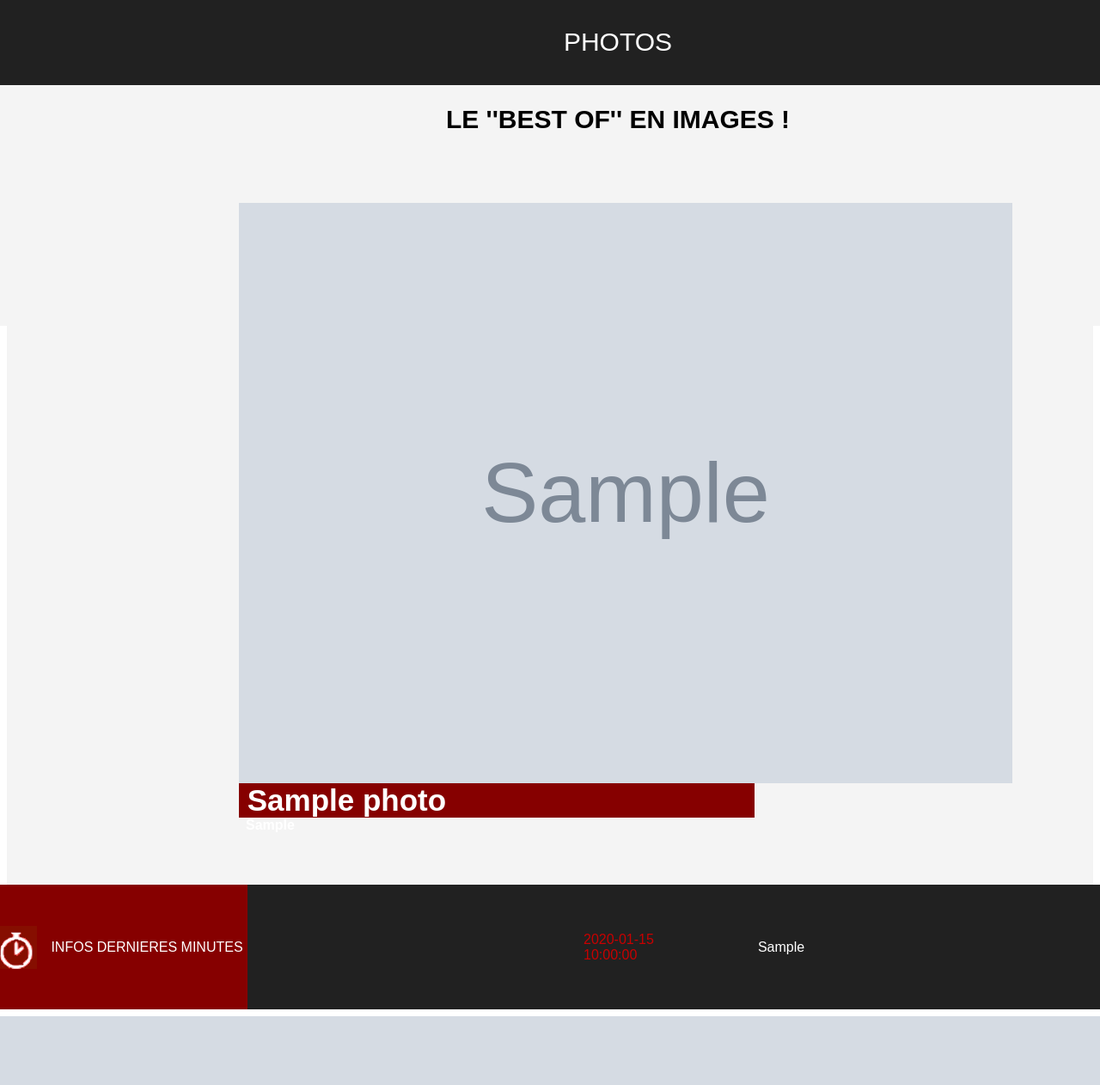
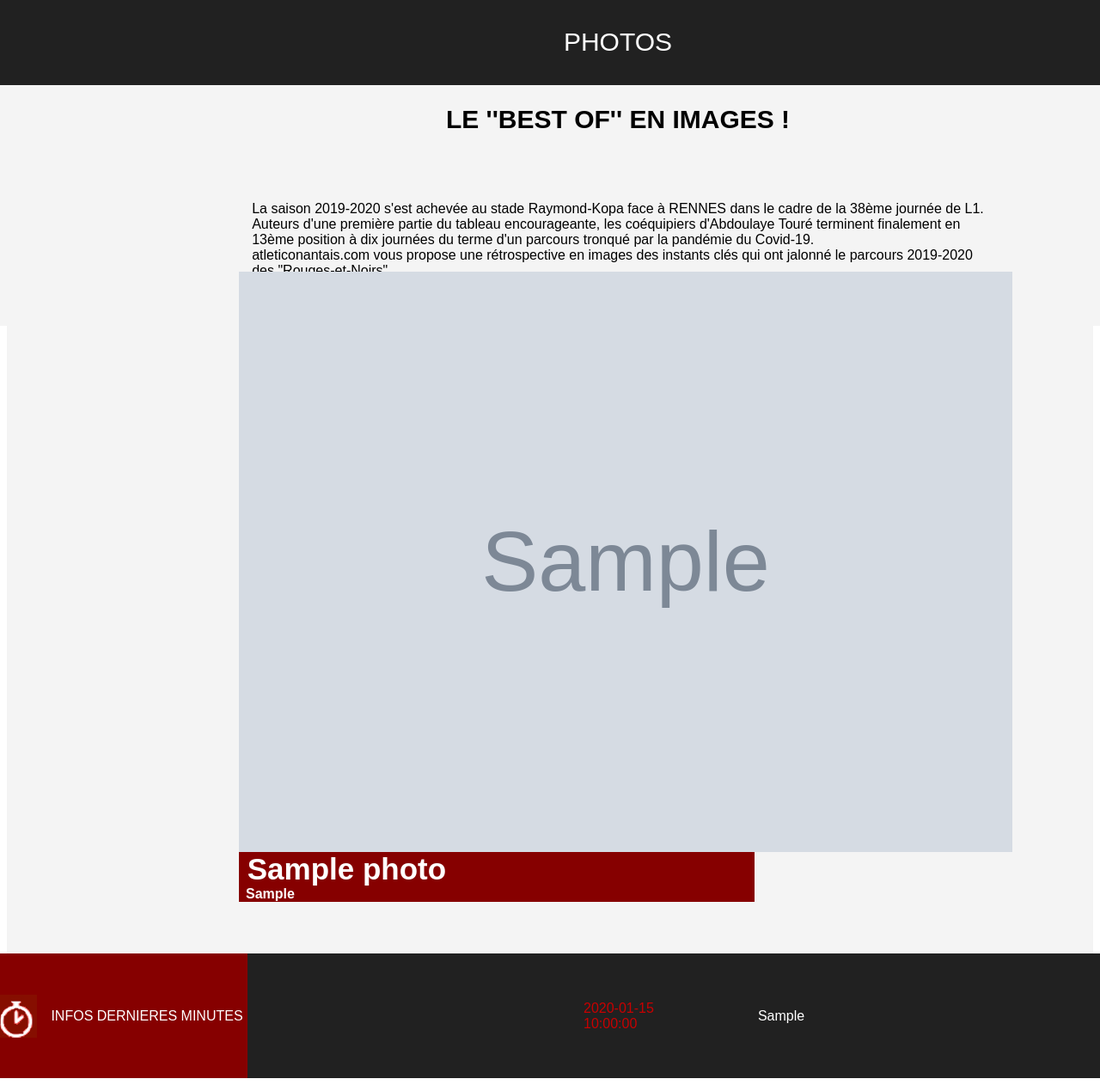
Before and after one commit to romainmarinier/MP_SFL_2019_G1_At_Nantes, a PHP site: page /photo.php in a window 1280 px wide; the page is wider, and only the part inside the window is pictured. Shown: the part 99-1361 px from the top of that part at 86% size. Before the commit the page ends 1281 px from the top of that part, so only its background shows below. Run offline with PHP 8.4, Linux system fonts and the light colour scheme; tables that the repository leaves empty or names only in its code hold one stand-in row (values such as "Sample post"); grey boxes marked "Sample" are stand-in pictures.

Commit message:
Update photo.css

```diff
--- a/site/css/photo.css
+++ b/site/css/photo.css
@@ -32,7 +32,7 @@
 
 #bestof
 {
-	height: 600px;
+	height: 680px;
 	width: 900px;
 	display: flex;
     flex-direction: column;
@@ -46,7 +46,7 @@
 .soustitre
 {
 	width: 600px;
-	height: 100px;
+	height: 50px;
 	background: rgb(134,0,0);
 	display: flex;
 	align-items: flex-end;
@@ -58,7 +58,7 @@
 {
 	width: 600px;
 	height: 30px;
-	background: rgb(134,,0);
+	background: rgb(134,0,0);
 	display: flex;
 	align-items: center;
 	font-weight: bold;
```
